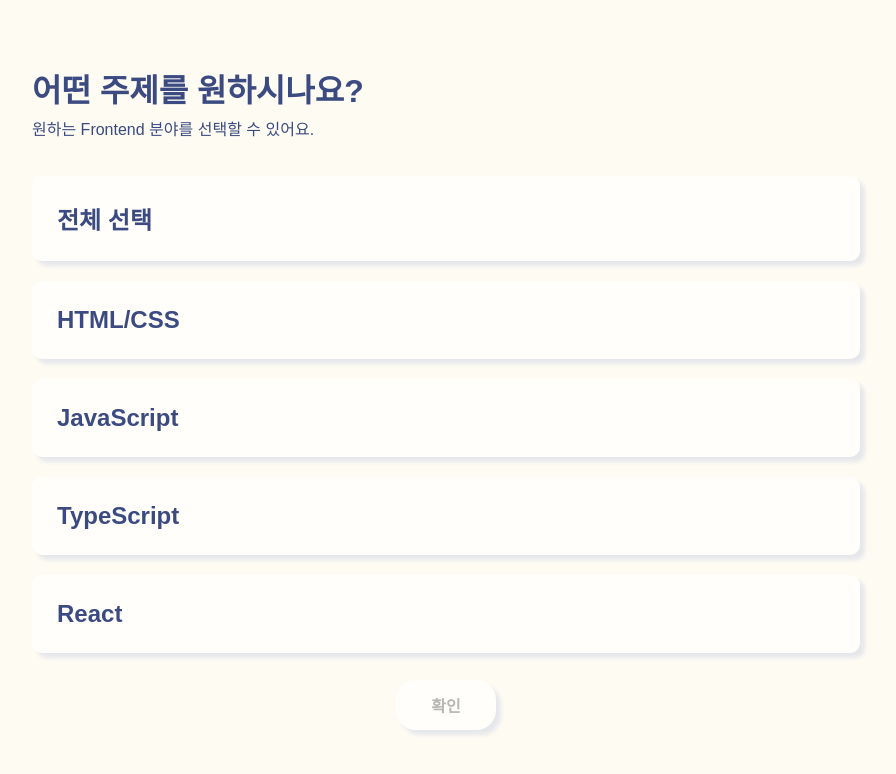
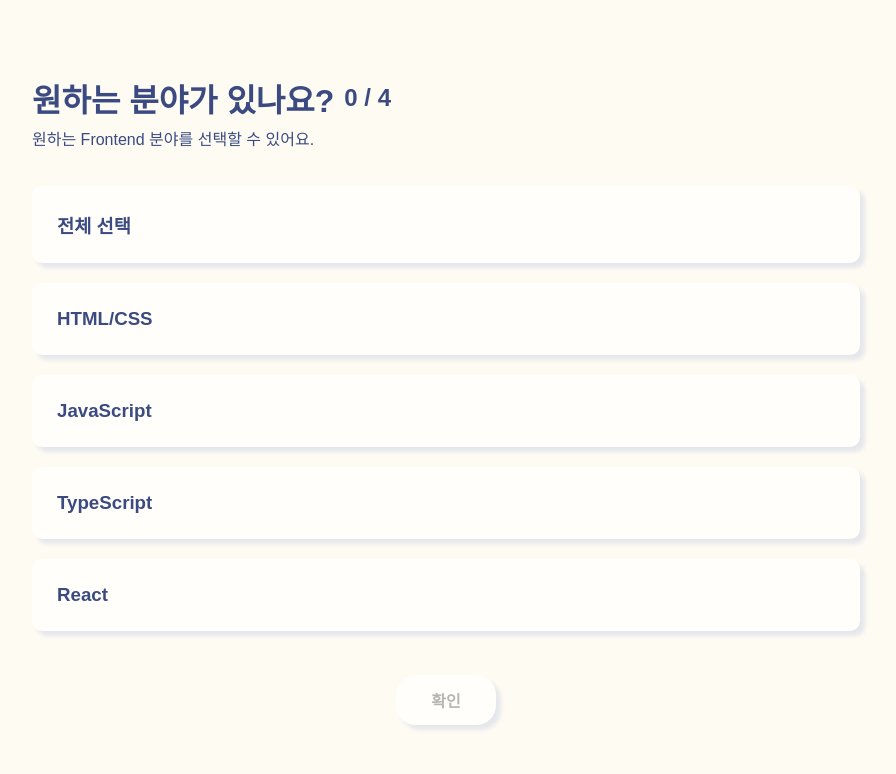
Before and after one commit to dmdeh/job-cracker, a Next.js app: page /selection/topics in a window 1280 px wide. Shown: the top 774 px of the page, without its empty margins (194-1090 px from the left). Built offline with nearby package versions, Linux system fonts and the light colour scheme.

Commit message:
style: Heading level 및 문구 수정

```diff
--- a/src/app/(routes)/question/question.module.css
+++ b/src/app/(routes)/question/question.module.css
@@ -42,9 +42,3 @@
   font-size: 30px;
   border: unset;
 }
-
-@media (max-width: 768px) {
-  .section {
-    margin: 0 16px;
-  }
-}
--- a/src/app/(routes)/selection/topics/page.tsx
+++ b/src/app/(routes)/selection/topics/page.tsx
@@ -41,7 +41,12 @@ function TopicsInner() {
   return (
     <Page>
       <Page.Top>
-        <h1>어떤 주제를 원하시나요?</h1>
+        <div className={styles.title}>
+          <h1>원하는 분야가 있나요?</h1>
+          <h2>
+            {selected.length} / {allTopics.length}
+          </h2>
+        </div>
         <p>원하는 {developer} 분야를 선택할 수 있어요.</p>
       </Page.Top>
       <Page.Main>
--- a/src/app/(routes)/selection/topics/topics.module.css
+++ b/src/app/(routes)/selection/topics/topics.module.css
@@ -1,3 +1,9 @@
+.title {
+  display: flex;
+  gap: 10px;
+  align-items: center;
+}
+
 .card {
   color: var(--color-blue300);
   background-color: var(--color-background-light);
--- a/src/components/SelectionCard/SelectionCard.tsx
+++ b/src/components/SelectionCard/SelectionCard.tsx
@@ -12,7 +12,7 @@ export function SelectionCard(props: Props) {
   const { title, onClick, className } = props;
   return (
     <div className={clsx(styles.card, className)} onClick={onClick}>
-      <h2>{title}</h2>
+      <h3>{title}</h3>
     </div>
   );
 }
```
